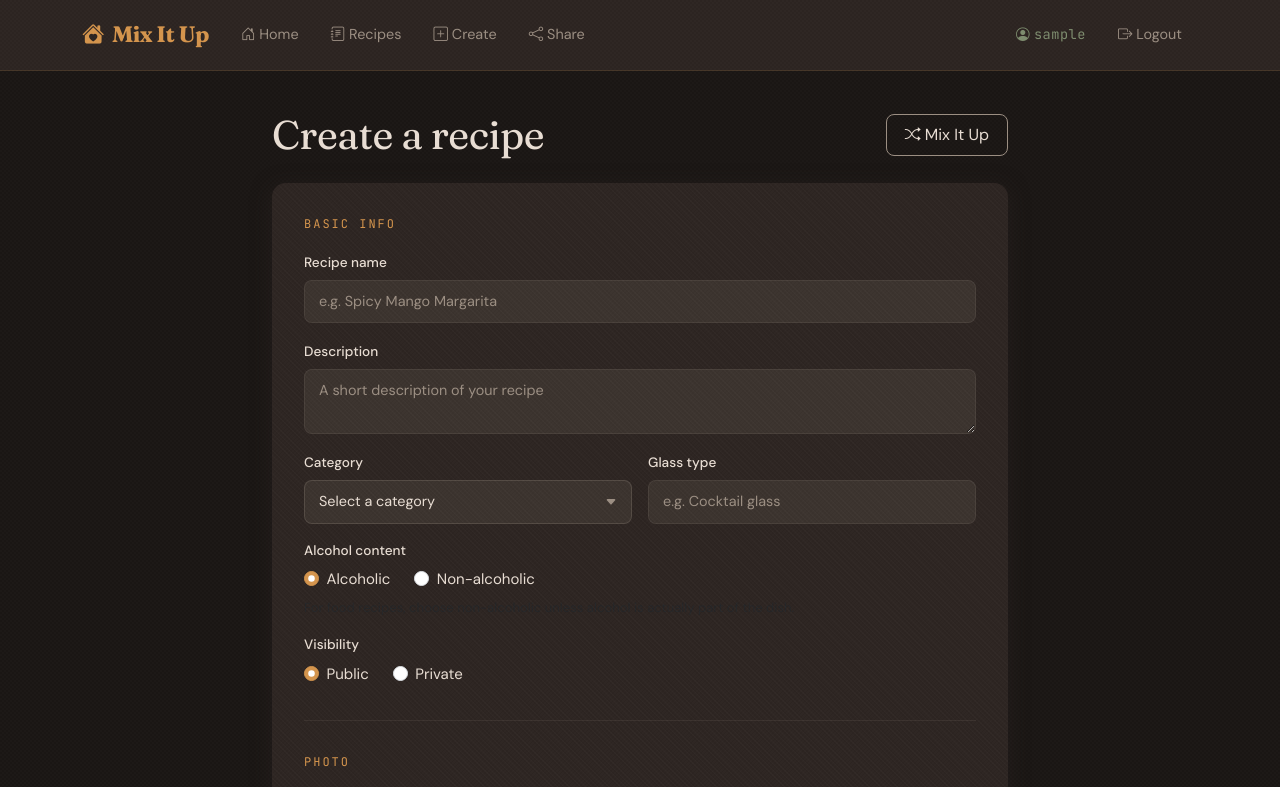
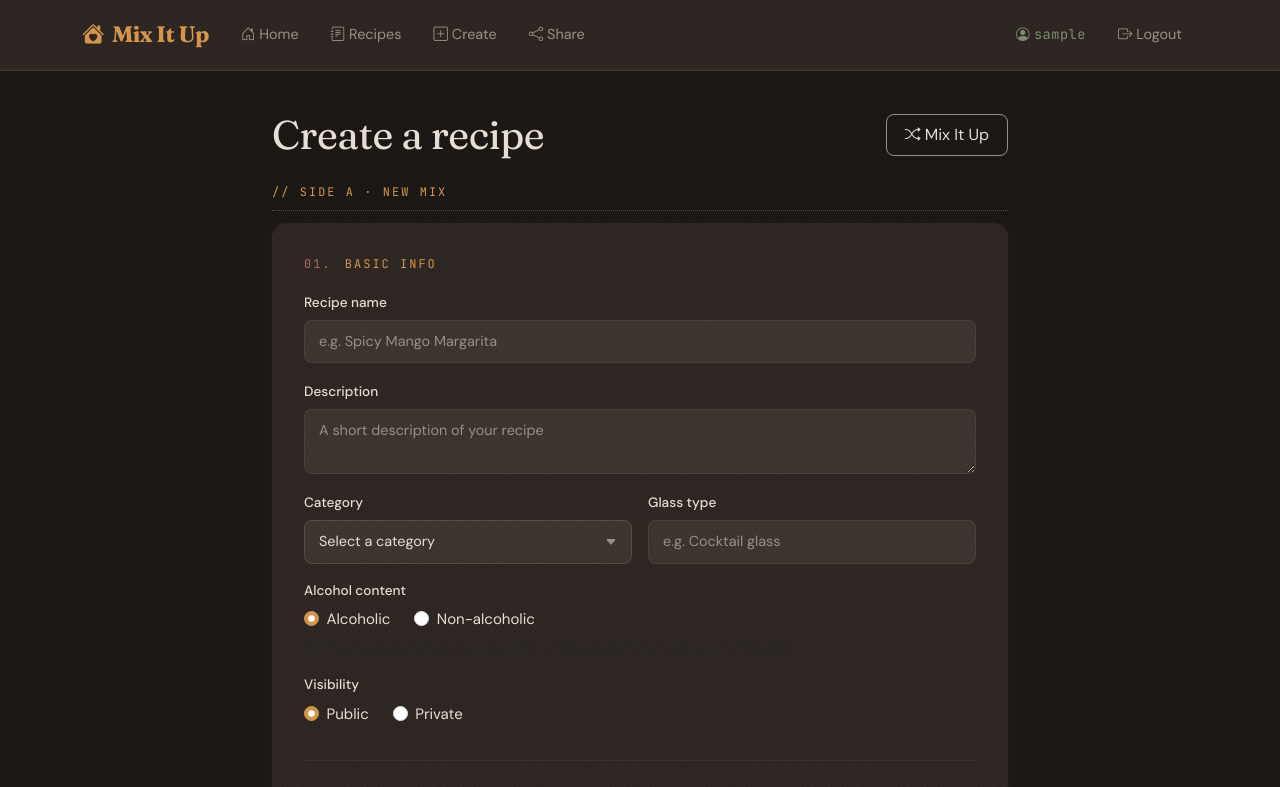
Before and after one commit to mangomaza/CITS5505-Group-Project, a Flask app: page /recipe/create in a window 1280 px wide. Shown: the top 787 px of the page. Run offline with Flask 3, Linux system fonts and the light colour scheme; the visitor is signed in with stand-in values (Sample User, id 1); some libraries are stand-ins or nearby versions.

Commit message:
style form pages as cassette inserts with numbered sections

```diff
--- a/app/forms/recipe_forms.py
+++ b/app/forms/recipe_forms.py
@@ -93,7 +93,7 @@ class CreateRecipeForm(FlaskForm):
             ),
         ],
     )
-    submit = SubmitField('Create Recipe')
+    submit = SubmitField('Save to mixtape')
 
     def validate(self, extra_validators=None):
         # For food recipes the alcohol radio is hidden, so default it to
--- a/app/static/css/create_recipe.css
+++ b/app/static/css/create_recipe.css
@@ -15,6 +15,10 @@
   padding-bottom: 0;
 }
 
+.create-form {
+  counter-reset: form-section;
+}
+
 .create-form .section-title {
   font-family: var(--mix-font-mono);
   font-size: 0.75rem;
@@ -22,6 +26,13 @@
   letter-spacing: 2px;
   color: var(--mix-accent);
   margin-bottom: 1rem;
+  counter-increment: form-section;
+}
+
+.create-form .section-title::before {
+  content: counter(form-section, decimal-leading-zero) ". ";
+  color: var(--mix-secondary);
+  margin-right: 4px;
 }
 
 /* ---- Image Upload ---- */
--- a/app/static/css/style.css
+++ b/app/static/css/style.css
@@ -405,6 +405,17 @@ h1, h2, h3, h4, h5, h6 {
 }
 
 /* ---- Forms ---- */
+.cassette-insert-label {
+  font-family: var(--mix-font-mono);
+  font-size: 0.74rem;
+  text-transform: uppercase;
+  letter-spacing: 0.18em;
+  color: var(--mix-accent);
+  padding-bottom: 8px;
+  margin-bottom: 12px;
+  border-bottom: 1px dotted rgba(212, 148, 76, 0.4);
+}
+
 .form-card {
   background-color: var(--mix-card);
   border-radius: var(--mix-radius);
--- a/app/templates/create_recipe.html
+++ b/app/templates/create_recipe.html
@@ -3,8 +3,8 @@
 {% block title %}Create Recipe &mdash; Mix It Up{% endblock %}
 
 {#
-  TODO: Replace the placeholder asset paths static/images/placeholders/cocktail-default.png
-  and static/images/placeholders/food-default.png with the AI-generated default images
+  TODO: Replace the placeholder asset paths static/images/placeholders/cocktail-default.jpg
+  and static/images/placeholders/food-default.jpg with the AI-generated default images
   (one for cocktails, one for food). They are referenced from the photo upload area below
   and from create_recipe.js to seed the preview when no real photo is set yet.
 #}
@@ -29,6 +29,7 @@
           </button>
         </div>
 
+        <div class="cassette-insert-label">// SIDE A &middot; NEW MIX</div>
         <div class="form-card create-form">
           <form method="post" action="{{ url_for('main.create_recipe') }}" enctype="multipart/form-data" novalidate>
             {{ form.hidden_tag() }}
@@ -121,8 +122,8 @@
             <div class="form-section">
               <div class="section-title">Photo</div>
               <div class="upload-area" id="uploadArea"
-                   data-default-cocktail="{{ url_for('static', filename='images/placeholders/cocktail-default.png') }}"
-                   data-default-food="{{ url_for('static', filename='images/placeholders/food-default.png') }}">
+                   data-default-cocktail="{{ url_for('static', filename='images/placeholders/cocktail-default.jpg') }}"
+                   data-default-food="{{ url_for('static', filename='images/placeholders/food-default.jpg') }}">
                 <img class="upload-preview" id="imagePreview" alt=""
                      {% if form.external_image_url.data %}src="{{ form.external_image_url.data }}"{% endif %}>
                 <div class="upload-placeholder" id="uploadPlaceholder">
--- a/app/templates/login.html
+++ b/app/templates/login.html
@@ -7,6 +7,7 @@
   <div class="row justify-content-center">
     <div class="col-md-5 col-lg-4">
 
+      <div class="cassette-insert-label">// SIDE A &middot; SIGN IN</div>
       <div class="form-card">
         <h2 class="text-center mb-4" style="font-size:1.6rem;">Welcome back</h2>
 
--- a/app/templates/signup.html
+++ b/app/templates/signup.html
@@ -7,6 +7,7 @@
   <div class="row justify-content-center">
     <div class="col-md-5 col-lg-4">
 
+      <div class="cassette-insert-label">// SIDE B &middot; NEW LISTENER</div>
       <div class="form-card">
         <h2 class="text-center mb-4" style="font-size:1.6rem;">Create an account</h2>
 
```
